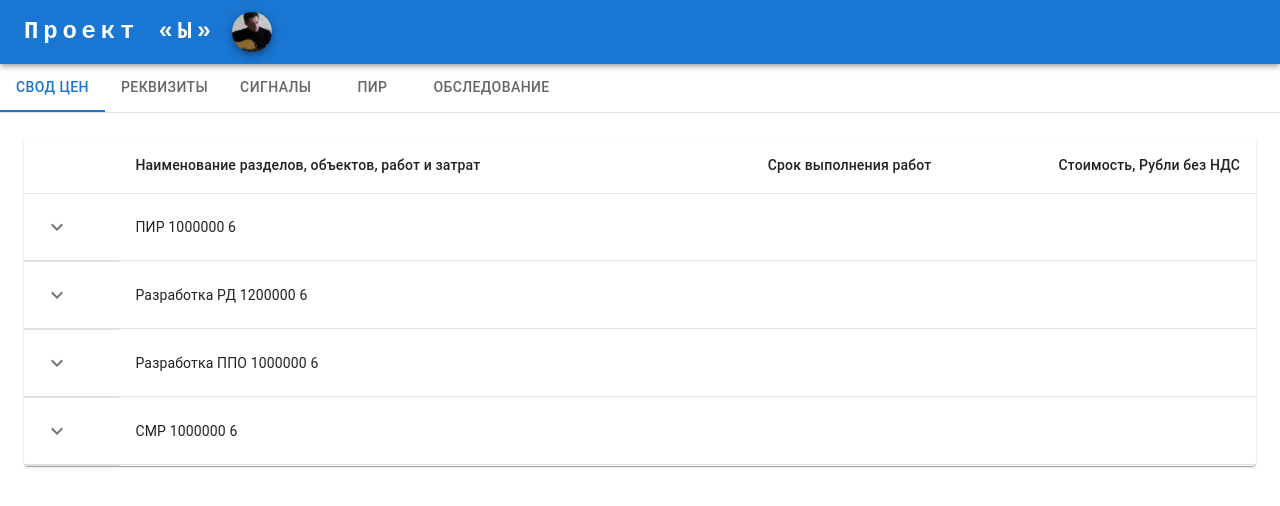
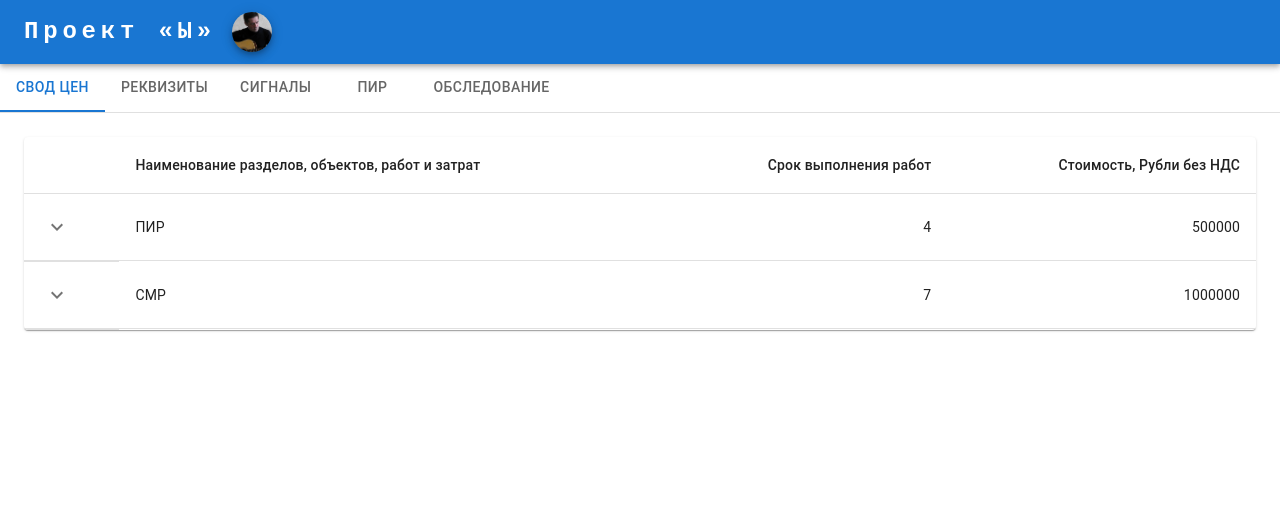
Before and after one commit to adesoft75/react-offer, a React (Create React App) app: page / in a window 1280 px wide. Shown: the top 506 px of the page. Built offline with nearby package versions, Linux system fonts and the light colour scheme.

Commit message:
ver.0.14

```diff
--- a/src/Chapter00.js
+++ b/src/Chapter00.js
@@ -29,18 +29,16 @@ function Row(props) {
             {open ? <KeyboardArrowUpIcon /> : <KeyboardArrowDownIcon />}
           </IconButton>
         </TableCell>
-        <TableCell component="th" scope="row">
-          {row.name} {row.value} {row.duration}
-        </TableCell>
-        <TableCell align="right">{row.calories}</TableCell>
-        <TableCell align="right">{row.fat}</TableCell>
+        <TableCell component="th" scope="row"> {row.name} </TableCell>
+        <TableCell align="right">{row.duration}</TableCell>
+        <TableCell align="right">{row.value}</TableCell>
       </TableRow>
       <TableRow>
         <TableCell style={{ paddingBottom: 0, paddingTop: 0 }} colSpan={1}>
           <Collapse in={open} timeout="auto" unmountOnExit>
             <Box sx={{ margin: 1 }}>
               <Typography variant="h6" gutterBottom component="div">
-                History
+                SubItems
               </Typography>
             </Box>
           </Collapse>
@@ -64,7 +62,7 @@ function CollapsibleTable(props) {
           </TableRow>
         </TableHead>
         <TableBody>
-          {rows.map((item) => (
+          {rows.filter((row) => row.parent == 0).map((item) => (
             <Row key={item.name} row={item} />
           ))}
         </TableBody>
--- a/src/templates.json
+++ b/src/templates.json
@@ -42,8 +42,8 @@
     {
       "num": "1", "parent": "0",
       "name": "ПИР",
-      "value": "1000000",
-      "duration": "6",
+      "value": "500000",
+      "duration": "4",
       "durationUnit": "M",
       "durationDepend": "0"
     },
@@ -58,8 +58,8 @@
     {
       "num": "3", "parent": "1",
       "name": "Разработка ППО",
-      "value": "1000000",
-      "duration": "6",
+      "value": "1250000",
+      "duration": "5",
       "durationUnit": "M",
       "durationDepend": "2"
     },
@@ -67,7 +67,7 @@
       "num": "4", "parent": "0",
       "name": "СМР",
       "value": "1000000",
-      "duration": "6",
+      "duration": "7",
       "durationUnit": "M",
       "durationDepend": "После подготовки оснований для установки шкафов"
     }
```
